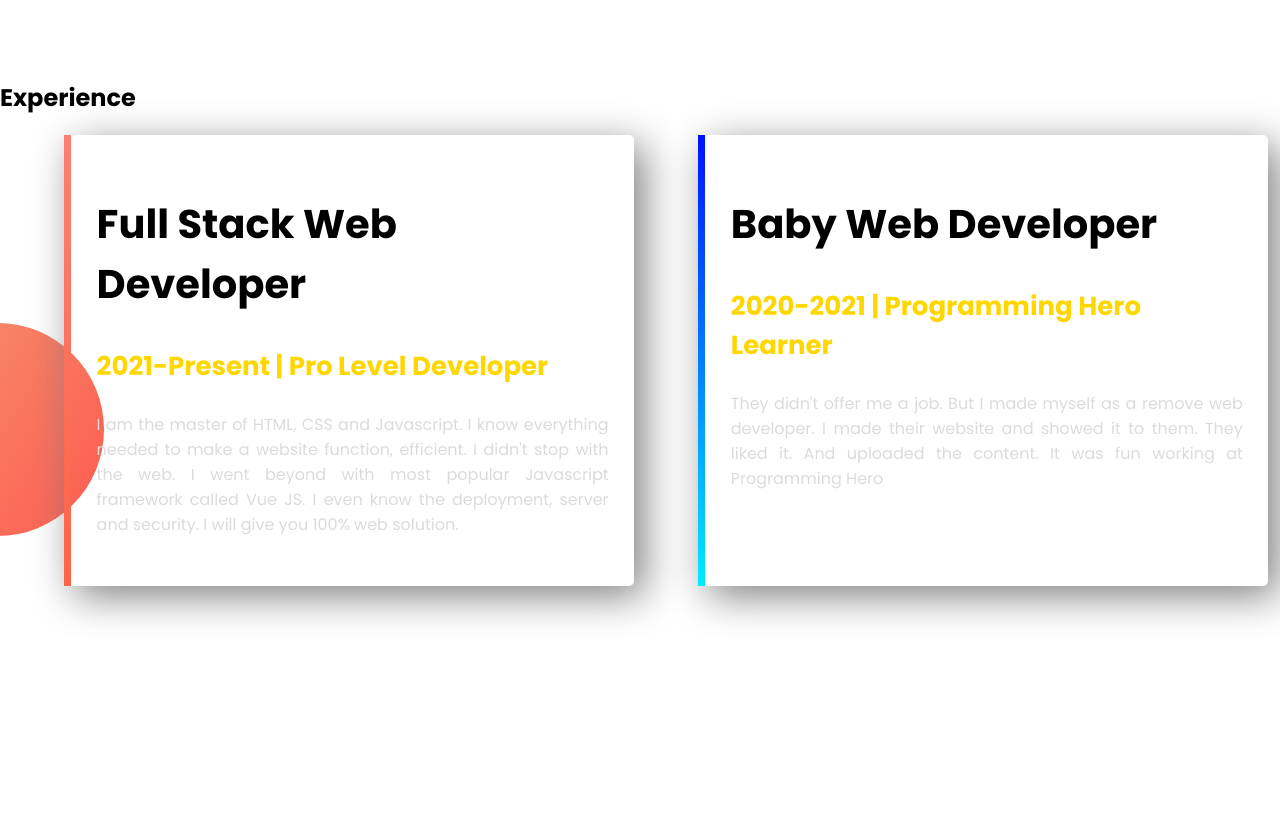
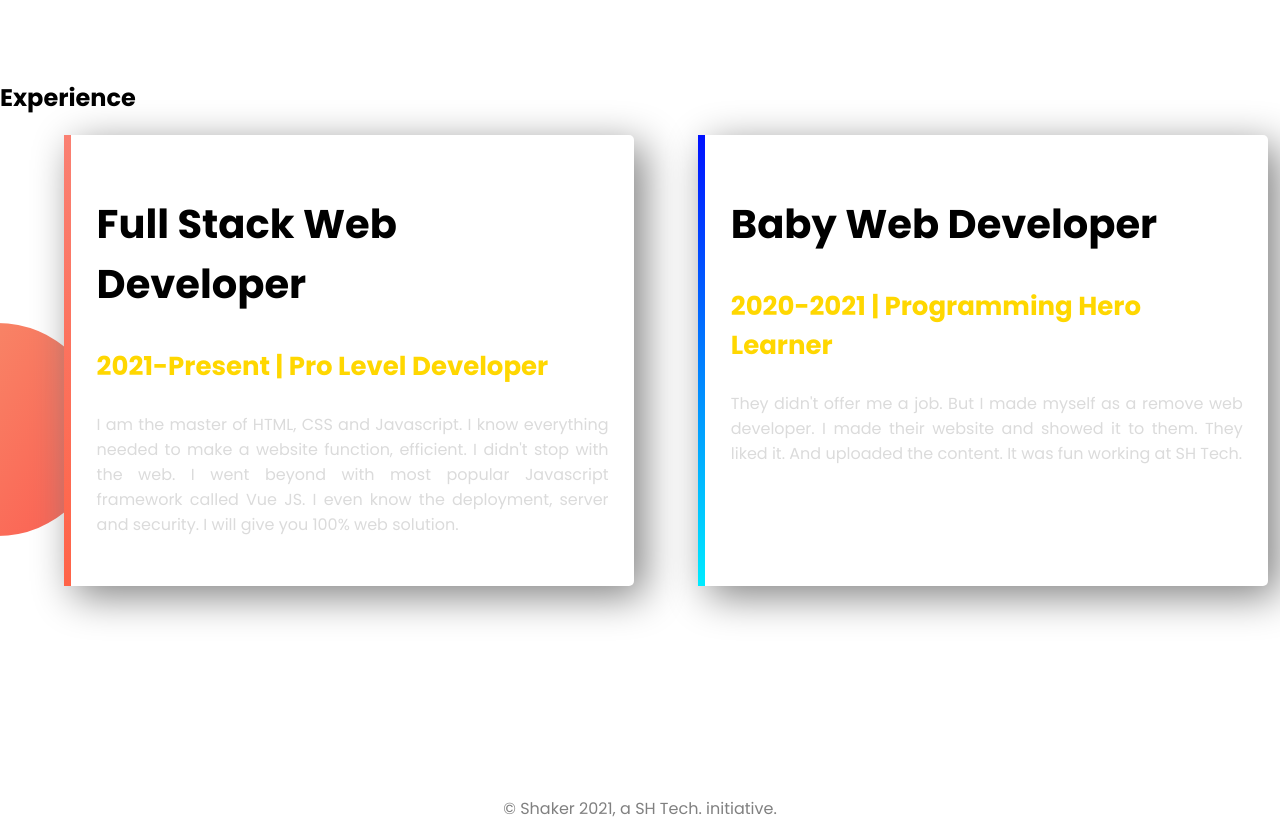
Before and after one commit to programmermohim/web-portfolio, a plain HTML site: page index.html in a window 1280 px wide. Shown: the part 1340-2177 px from the top of the page. Before the commit the page ends 2120 px from the top, so only its background shows below. Drawn offline with Linux system fonts and the light colour scheme.

Commit message:
footer add

```diff
--- a/index.html
+++ b/index.html
@@ -46,8 +46,11 @@
     <div id="baby-stack" class="half-width single-experience">
         <h2>Baby Web Developer</h2>
         <h3 class="orange-highlight">2020-2021 | Programming Hero Learner</h3>
-        <p>They didn't offer me a job. But I made myself as a remove web developer. I made their website and showed it to them. They liked it. And uploaded the content. It was fun working at Programming Hero</p>
+        <p>They didn't offer me a job. But I made myself as a remove web developer. I made their website and showed it to them. They liked it. And uploaded the content. It was fun working at SH Tech.</p>
     </div>
 </section>
+<footer>
+    <p>© Shaker 2021, a SH Tech. initiative.</p>
+</footer>
 </body>
 </html>
--- a/style.css
+++ b/style.css
@@ -79,6 +79,7 @@ section{
     -ms-border-radius: 5px;
     -o-border-radius: 5px;
     height: 80%;
+    background: white;
 }
 
 #full-stack{
@@ -91,3 +92,8 @@ section{
     border-image: linear-gradient(180deg,#0010FF, #00ECFF);
     border-image-slice: 1;
 }
+
+footer p{
+    text-align: center;
+    color: gray;
+}
```
